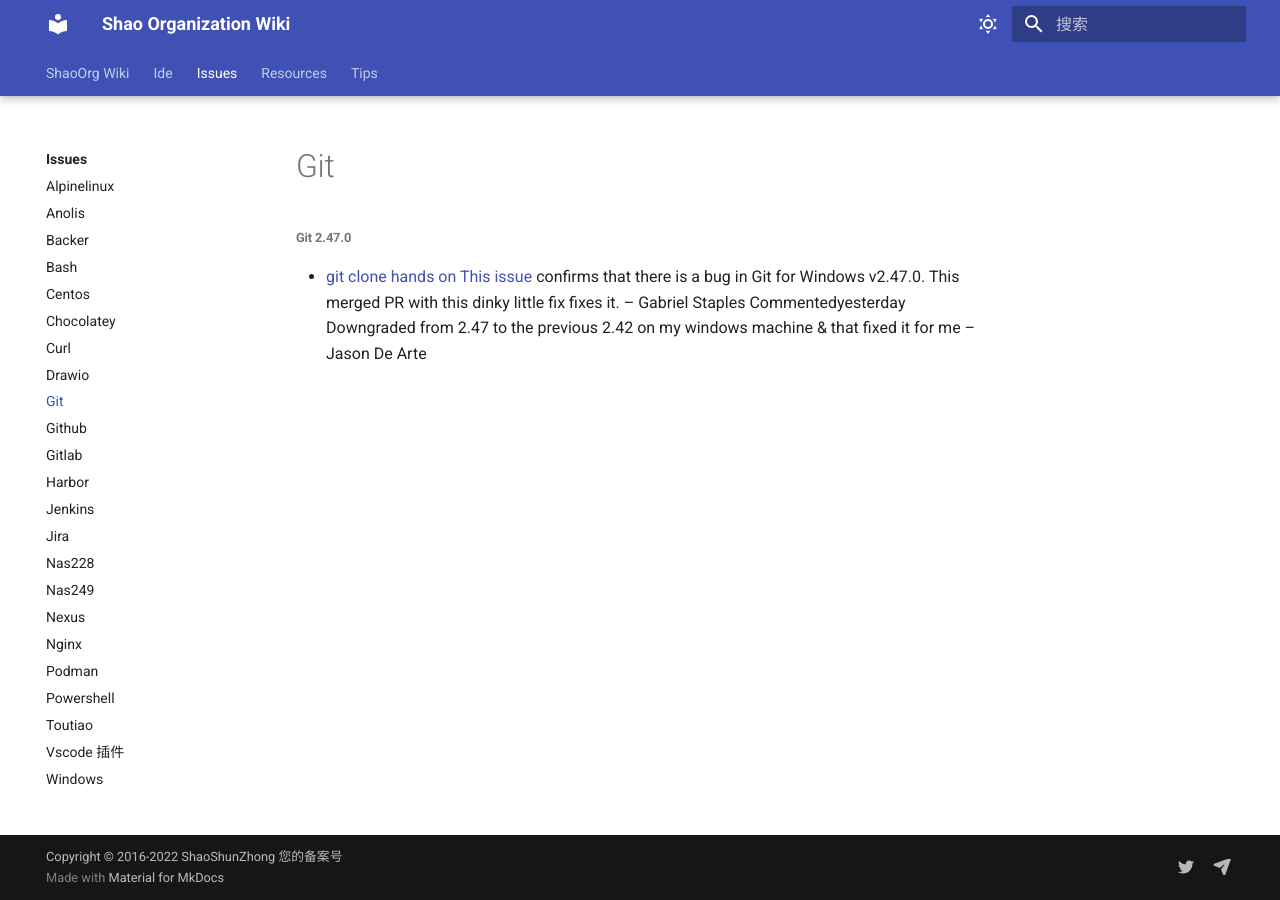
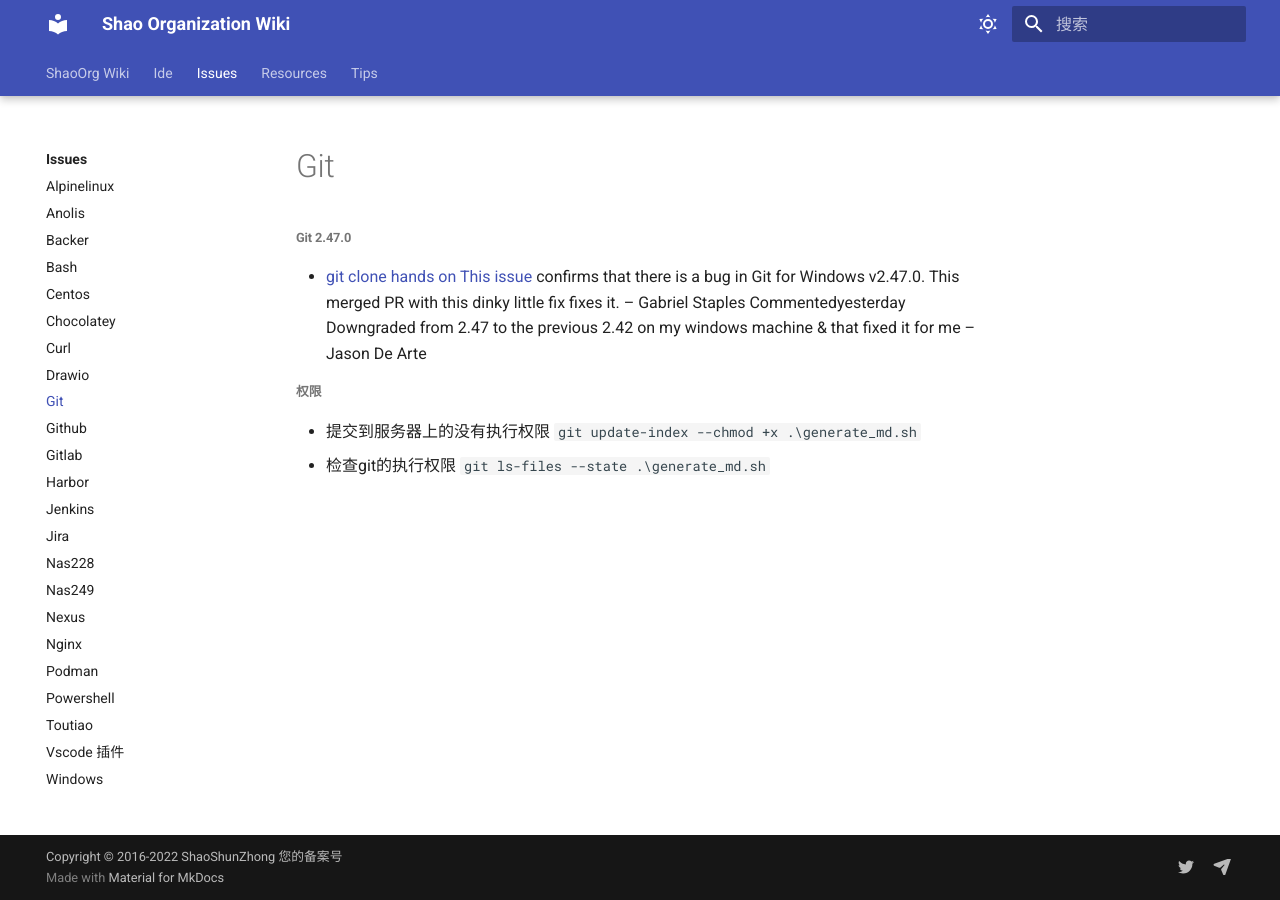
Before and after one commit to ShaoOrg/bulletin, an MkDocs documentation site: the page built from docs/issues/git.md, in a window 1280 px wide. Built offline with MkDocs 1.6.1 and Material for MkDocs 9.7.7, drawn with Linux system fonts in a browser that asks for light colours.

Commit message:
NOCR: nothing

```diff
--- a/.gitlab-ci.yml
+++ b/.gitlab-ci.yml
@@ -77,7 +77,6 @@ pages:
       pwd
     - |
       pip install mkdocs-material mkdocs-drawio-km jieba
-      chmod +x ./generate_md.sh
       ./generate_md.sh $(pwd)
       mkdocs build --clean --site-dir public
       mkdocs --version
--- a/docs/issues/git.md
+++ b/docs/issues/git.md
@@ -7,3 +7,9 @@ Gabriel Staples
  Commentedyesterday
 Downgraded from 2.47 to the previous 2.42 on my windows machine & that fixed it for me –
 Jason De Arte
+
+###### 权限
+- 提交到服务器上的没有执行权限
+`git update-index --chmod +x .\generate_md.sh`
+- 检查git的执行权限
+`git ls-files --state .\generate_md.sh`
```
Also changed, not shown: 1 other file.
